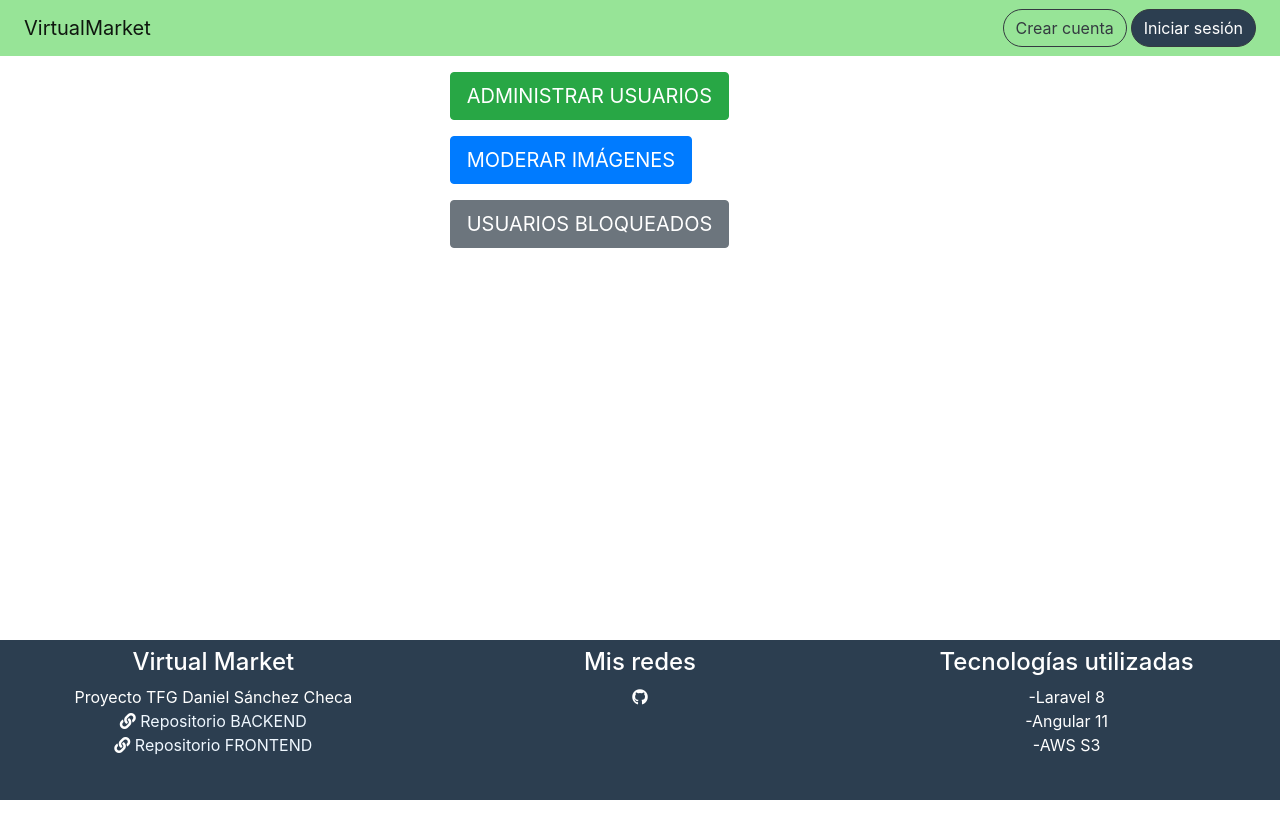
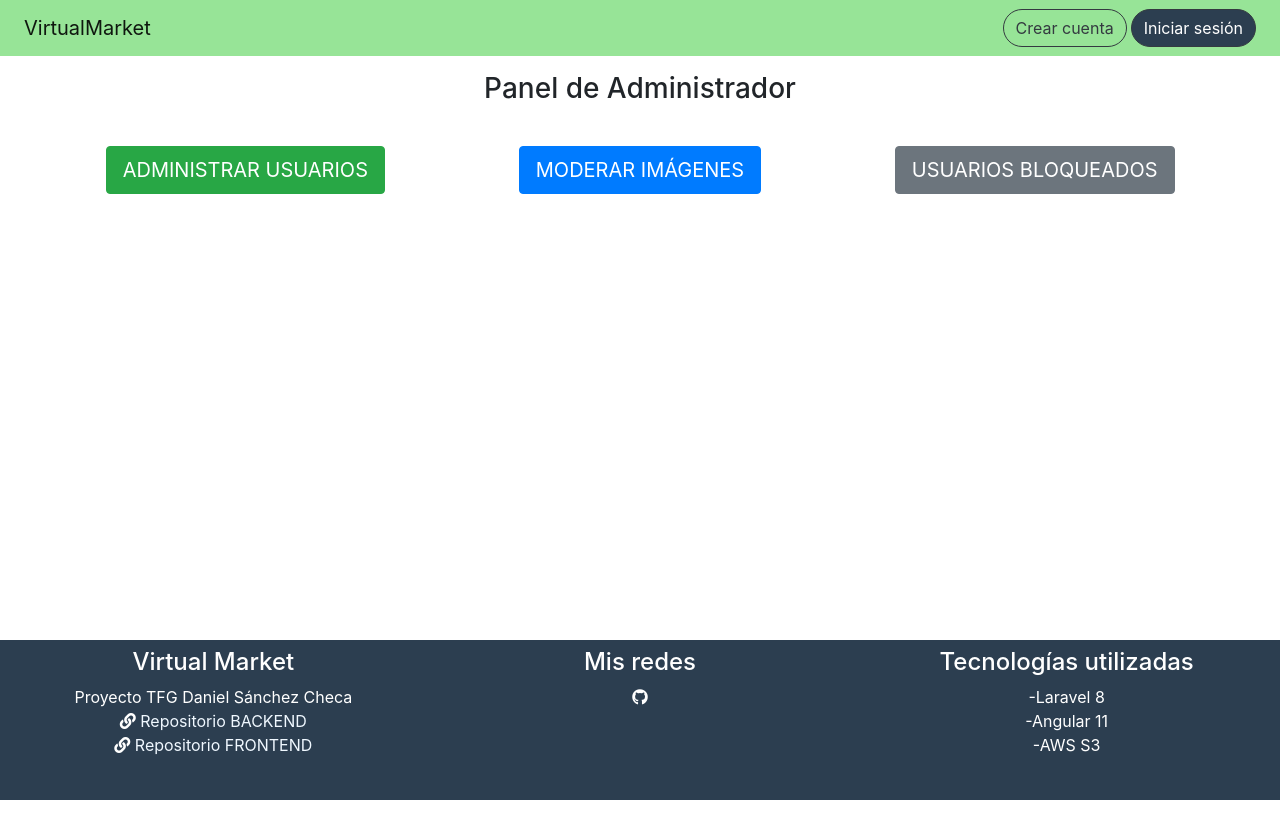
Before and after one commit to SanchezCheca/VirtualMarket-FRONTEND, an Angular app: page /admin in a window 1280 px wide. Built offline with nearby package versions, Linux system fonts and the light colour scheme.

Commit message:
Panel de administrador creado. A la espera de requisitos para más funcionalidades.

```diff
--- a/src/app/components/admin-menu/admin-menu.component.html
+++ b/src/app/components/admin-menu/admin-menu.component.html
@@ -1,8 +1,15 @@
 <app-navbar></app-navbar>
-<div class="row py-2 mx-0">
-    <div class="col-4 mx-auto">
+<div class="row py-2 mt-2 mx-0">
+    <p class="h3 mx-auto">Panel de Administrador</p>
+</div>
+<div class="row py-3 mx-0 px-5">
+    <div class="col text-center">
         <a href="/crud"><button class="btn-lg btn btn-success rounded m-2">ADMINISTRAR USUARIOS</button></a>
+    </div>
+    <div class="col text-center">
         <button class="btn btn-lg btn-primary rounded m-2">MODERAR IMÁGENES</button>
+    </div>
+    <div class="col text-center">
         <button class="btn btn-lg btn-secondary rounded m-2">USUARIOS BLOQUEADOS</button>
     </div>
 </div>
--- a/src/app/components/navbar/navbar.component.html
+++ b/src/app/components/navbar/navbar.component.html
@@ -48,7 +48,7 @@
                         <a class="dropdown-item" href="/purchases"><i class="fas fa-shopping-cart"></i> Compras</a>
                         <a class="dropdown-item" href="/user/{{this.user.username}}/images"><i class="far fa-images"></i> Mis imágenes</a>
                         <div *ngIf="this.user.rol == 1" class="dropdown-divider"></div>
-                        <a *ngIf="this.user.rol == 1" class="dropdown-item" href="/admin">Zona ADMIN</a>
+                        <a *ngIf="this.user.rol == 1" class="dropdown-item" href="/admin"><i class="fas fa-toolbox"></i> Panel de Administrador</a>
                         <div class="dropdown-divider"></div>
                         <a class="dropdown-item" (click)="logout()" href="#"><i class="fas fa-sign-out-alt"></i> Cerrar sesión</a>
                     </div>
```
